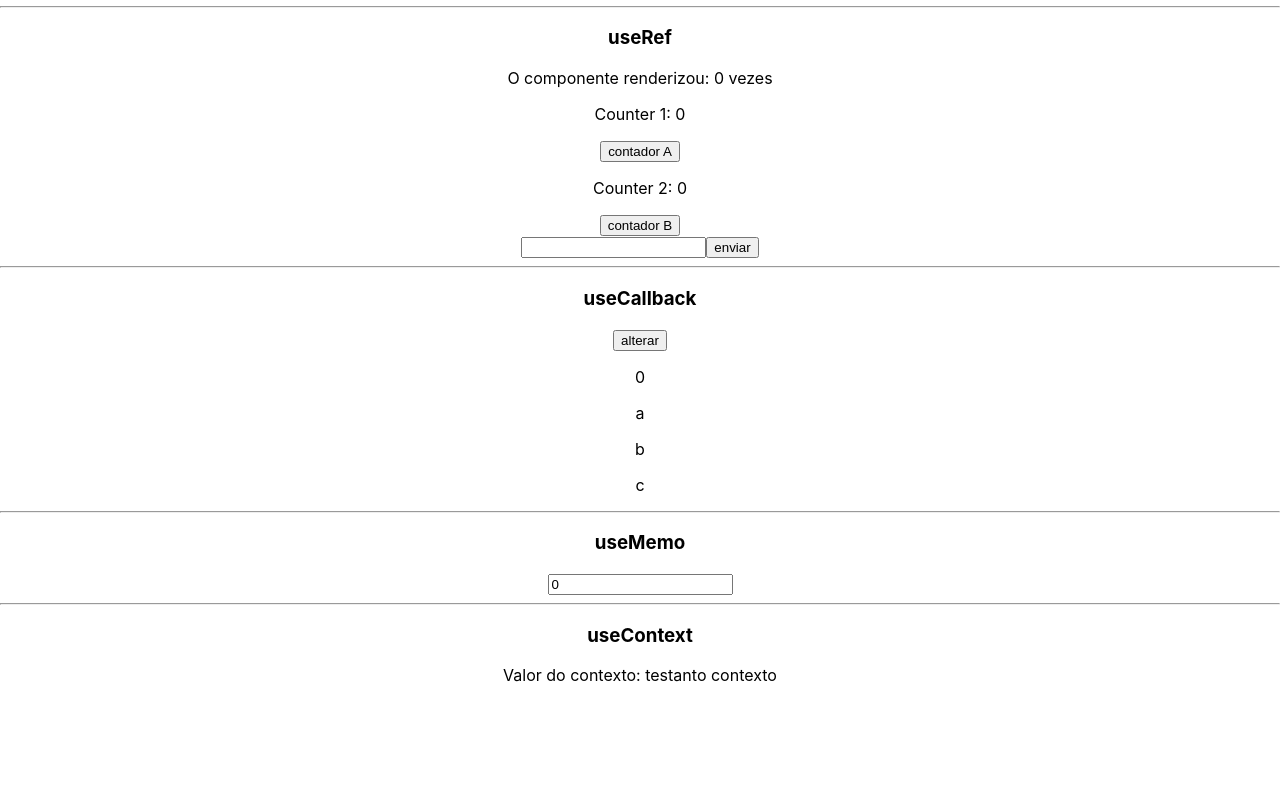
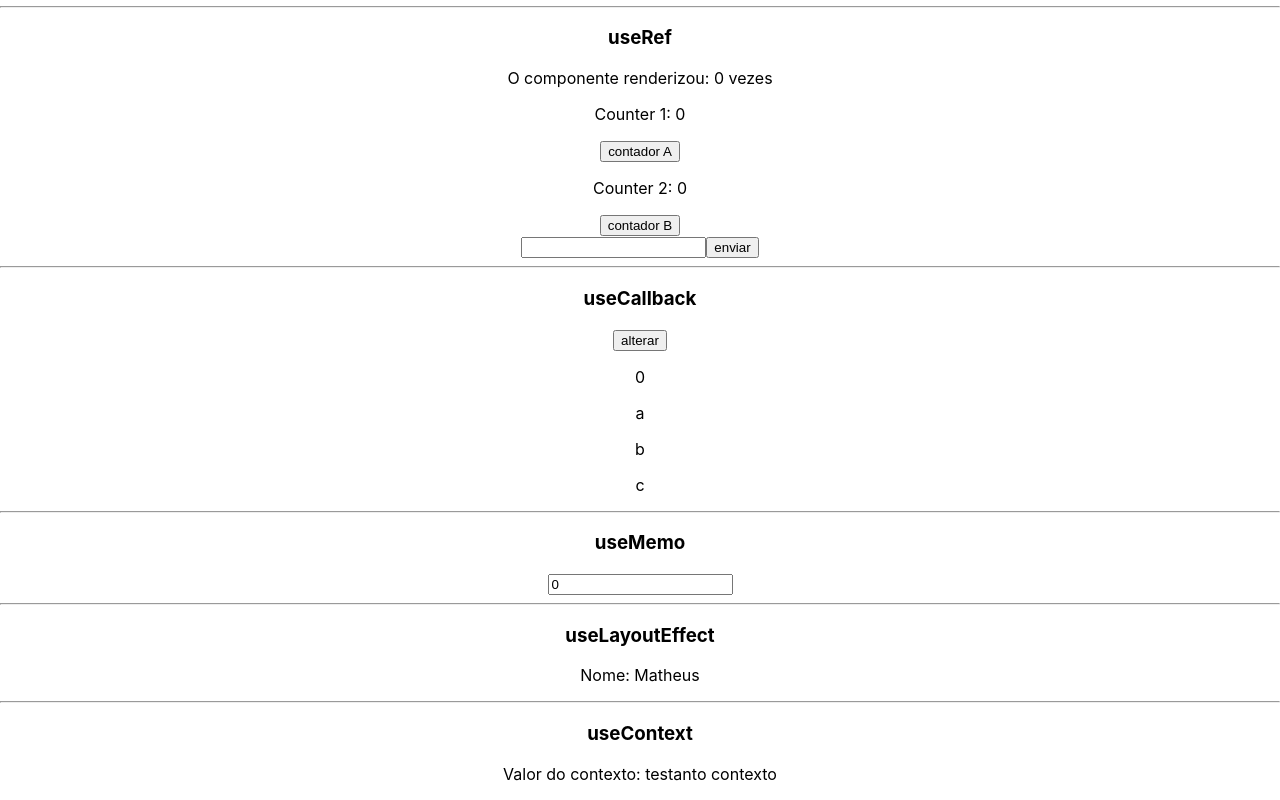
Before and after one commit to maikonsm7/reacthooks, a React (Create React App) app: page / in a window 1280 px wide. Shown: the part 710-1510 px from the top of the page. Before the commit the page ends 1411 px from the top, so only its background shows below. Built offline with nearby package versions, Linux system fonts and the light colour scheme.

Commit message:
create useLayoutEffect

```diff
--- /dev/null
+++ b/src/components/HookUseLayoutEffect.jsx
@@ -0,0 +1,23 @@
+import { useState, useEffect, useLayoutEffect } from "react"
+const HookUseLayoutEffect = () => {
+    // a diferenca dele para o useEffect e que eu posso decidir o que rendenrizar primeiro. ele e sincrono.
+    // exemplo: carregar primeiro o modal e depois a pagina, para que carregue tudo junto
+    const [name, setName] = useState('Ana')
+
+    useEffect(()=>{
+        console.log('2')
+        setName('Matheus')
+    }, [])
+    useLayoutEffect(()=>{
+        console.log('1')
+        setName('Lucas')
+    },[])
+    return(
+        <div>
+            <h3>useLayoutEffect</h3>
+            <p>Nome: {name}</p>
+            <hr />
+        </div>
+    )
+}
+export default HookUseLayoutEffect
--- a/src/pages/Home.jsx
+++ b/src/pages/Home.jsx
@@ -6,6 +6,7 @@ import {SomeContext} from "../components/HookUseContext"
 import HookUseRef from "../components/HookUseRef";
 import HookUseCallback from "../components/HookUseCallback";
 import HookUseMemo from "../components/HookUseMemo";
+import HookUseLayoutEffect from "../components/HookUseLayoutEffect";
 
 const Home = () => {
     const {contextValue} = useContext(SomeContext)
@@ -18,6 +19,7 @@ const Home = () => {
             <HookUseRef />
             <HookUseCallback />
             <HookUseMemo />
+            <HookUseLayoutEffect />
             <h3>useContext</h3>
             <p>Valor do contexto: {contextValue}</p>
         </div>
```
